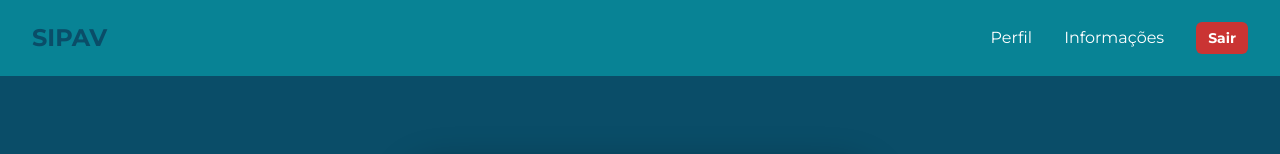
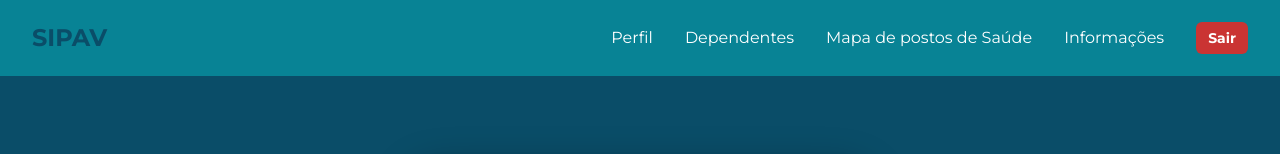
Before and after one commit to sipav-apps/front-sipav, a React (Vite) app: page / in a window 1280 px wide. Shown: the top 154 px of the page. Built offline with nearby package versions, Linux system fonts and the light colour scheme; no server answers; sample sign-in values are in the browser's storage.

Commit message:
Adiciona rota para pagina de dependentes no header

```diff
--- a/src/components/MenuLinks/index.jsx
+++ b/src/components/MenuLinks/index.jsx
@@ -17,9 +17,16 @@ const MenuLinks = ({ isOpen }) => {
           direction={["column", "row", "row", "row"]}
           pt={[4, 4, 0, 0]}
         >
+          {isAuthenticated && (
+            <>
               <MenuItem to="/account">Perfil</MenuItem>
+              <MenuItem to="/dependents">Dependentes</MenuItem>
+            </>
+          )}
+          <MenuItem to="/">Mapa de postos de Saúde </MenuItem>
           <MenuItem to="/">Informações </MenuItem>
           {isAuthenticated ? (
+            <>
               <Button
                 onClick={() => signOut()}
                 size="sm"
@@ -32,6 +39,7 @@ const MenuLinks = ({ isOpen }) => {
               >
                 Sair
               </Button>
+            </>
           ) : (
             <MenuItem to="/register" isLast>
               <Button
```
Lines whose indentation alone changed are shown as unchanged.
